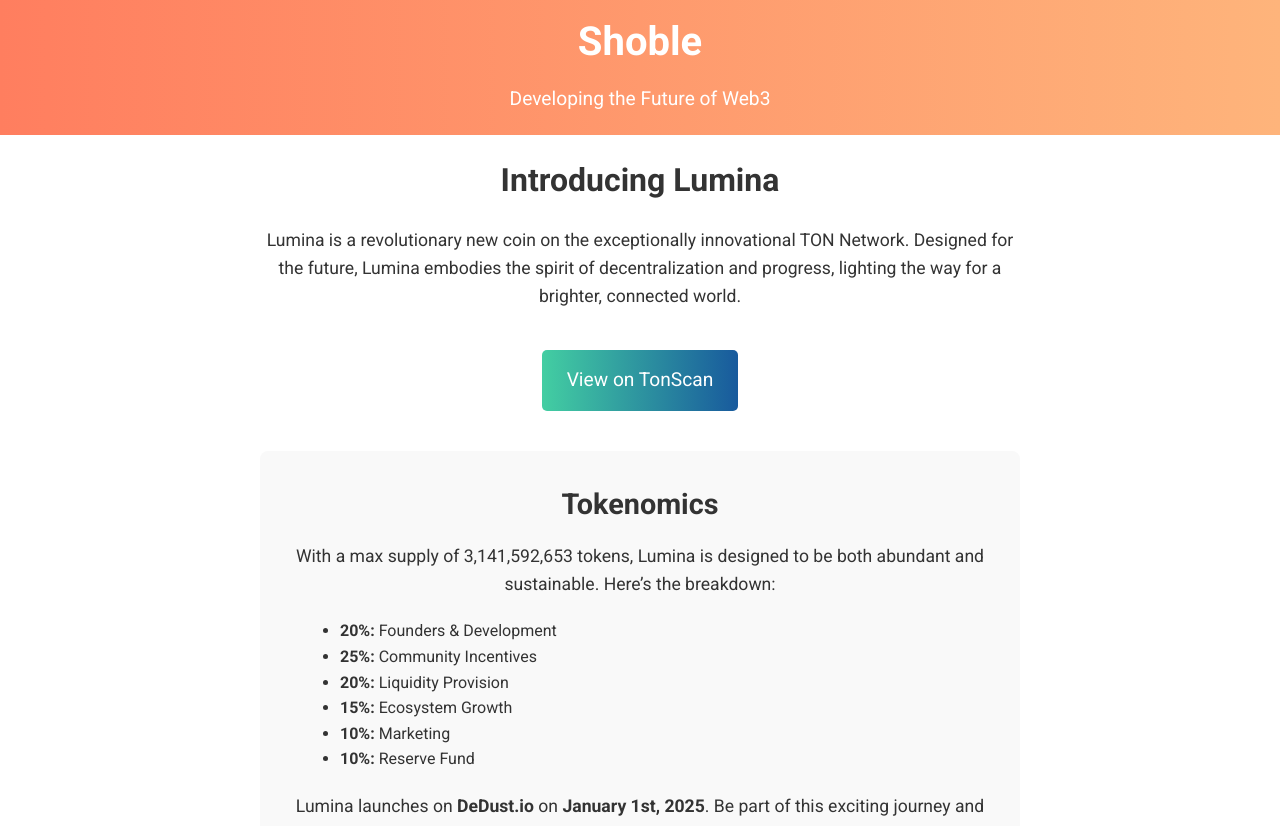
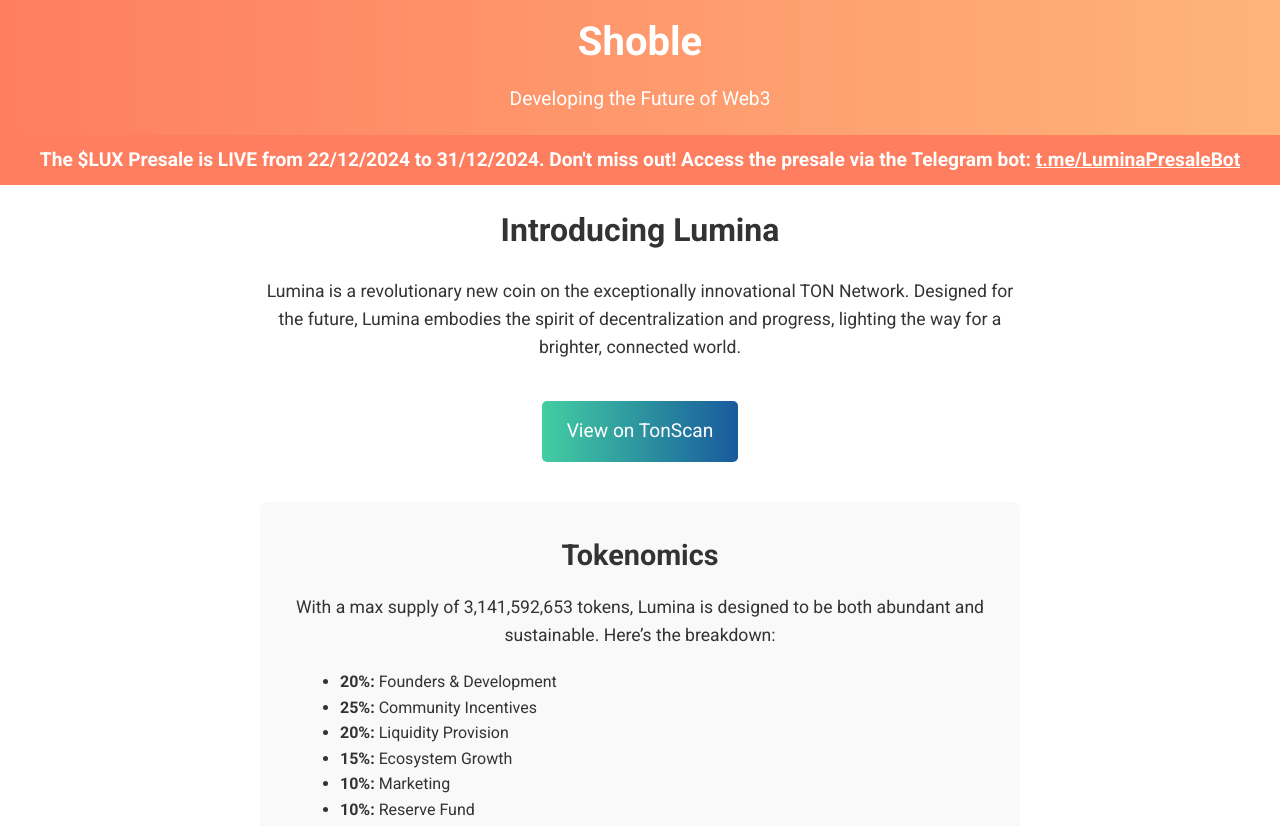
Before and after one commit to oscarzhou511/LuminaCoin, a plain HTML site: page index.html in a window 1280 px wide. Shown: the part 20-846 px from the top of the page. Drawn offline with Linux system fonts and the light colour scheme.

Commit message:
Update index.html

```diff
--- a/index.html
+++ b/index.html
@@ -32,6 +32,15 @@
 
         header p {
             font-size: 1.2rem;
+        }
+
+        .banner {
+            background-color: #ff7e5f;
+            color: white;
+            padding: 10px;
+            text-align: center;
+            font-size: 1.2rem;
+            font-weight: bold;
         }
 
         .content {
@@ -125,6 +134,11 @@
         <h1>Shoble</h1>
         <p>Developing the Future of Web3</p>
     </header>
+
+    <div class="banner">
+        <p><strong>The $LUX Presale is LIVE from 22/12/2024 to 31/12/2024. Don't miss out! Access the presale via the Telegram bot: <a href="https://t.me/LuminaPresaleBot" style="color: white; text-decoration: underline;">t.me/LuminaPresaleBot</a></strong></p>
+    </div>
+
     <main class="content">
         <h2>Introducing Lumina</h2>
         <p>Lumina is a revolutionary new coin on the exceptionally innovational TON Network. Designed for the future, Lumina embodies the spirit of decentralization and progress, lighting the way for a brighter, connected world.</p>
@@ -142,9 +156,10 @@
                 <li><strong>10%:</strong> Reserve Fund</li>
             </ul>
             <p>Lumina launches on <strong>DeDust.io</strong> on <strong>January 1st, 2025</strong>. Be part of this exciting journey and start trading on day one!</p>
-            <img src="https://encrypted-tbn0.gstatic.com/images?q=tbn:ANd9GcRlhbxC3La-qTpy0aF_3MGn7coA5nX6JrcWnw&s" alt="DeDust.io Logo">
+            <img src="Logo.png" alt="Lumina Coin Logo">
         </section>
     </main>
+
     <footer>
         <p>&copy; 2024 Shoble. Built with passion for the future of Web3. <a href="https://github.com">View on GitHub</a></p>
         <div class="social">
```
